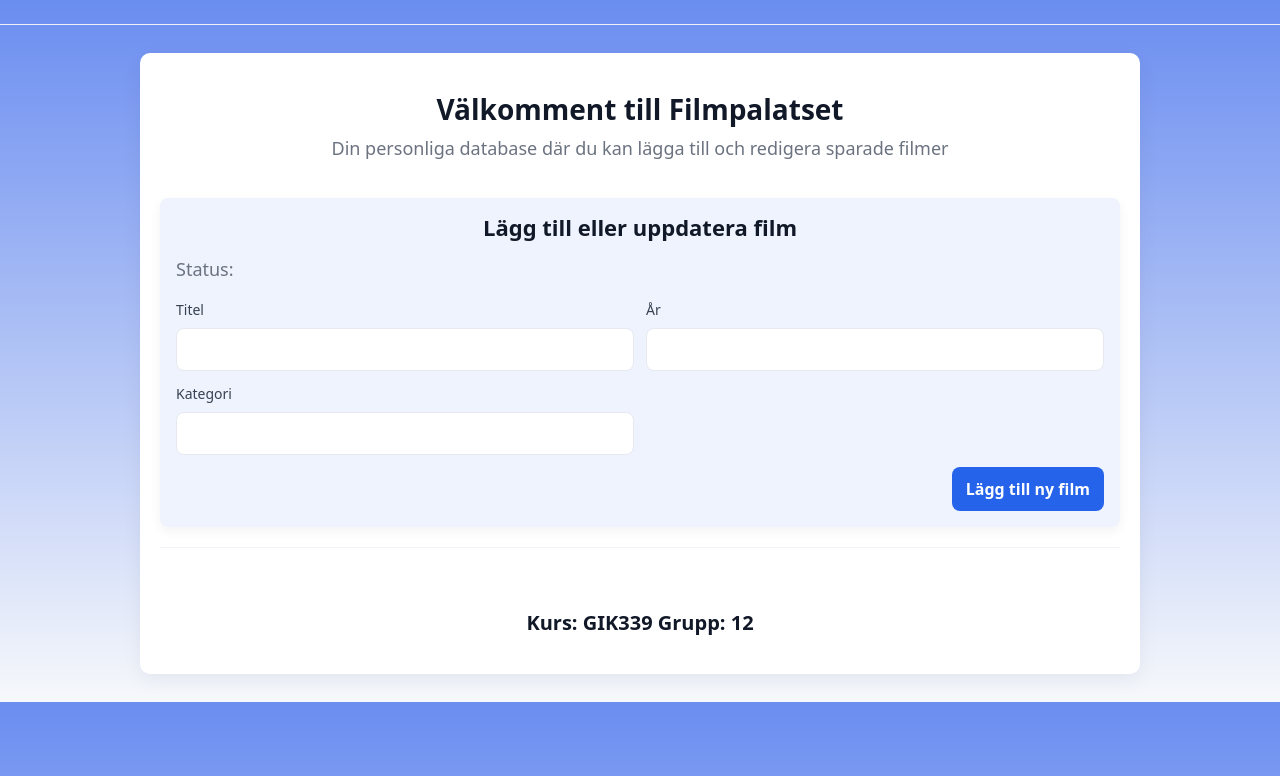
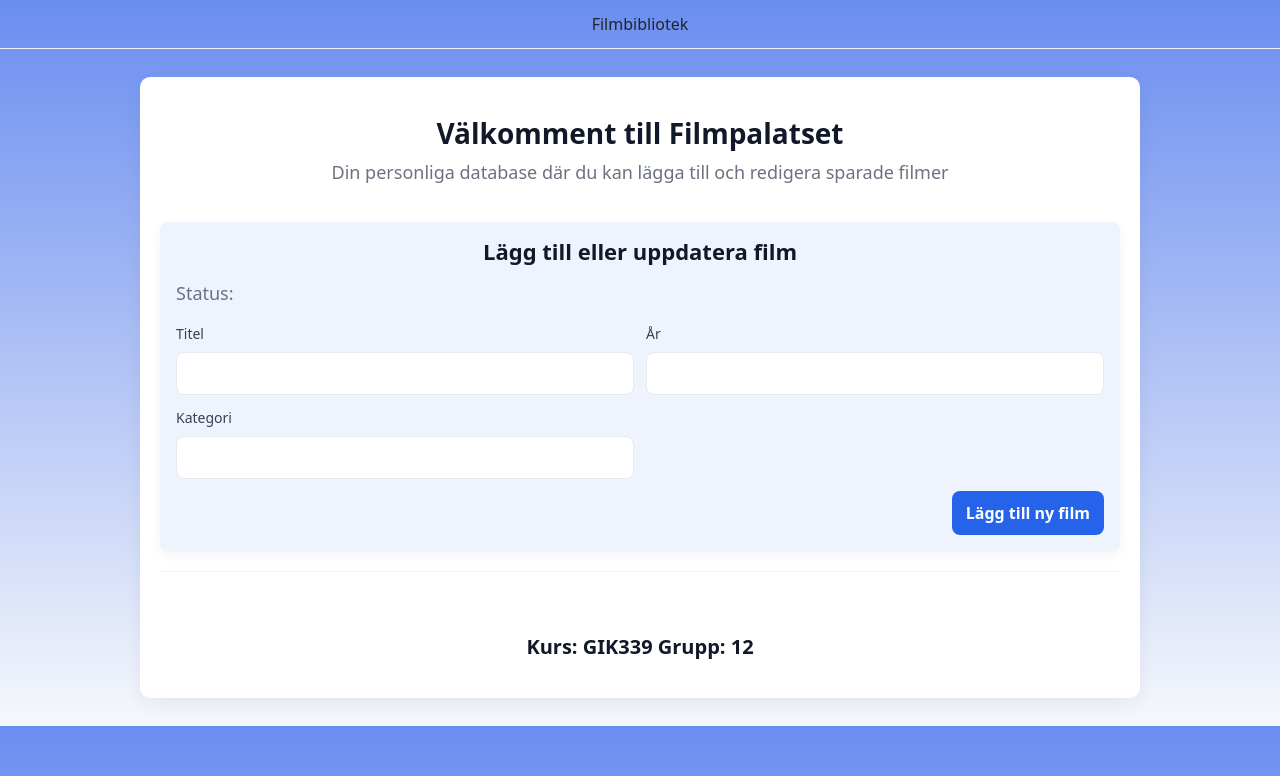
Before and after one commit to RavenMaker/gik399-12-projekt, a website: page client/index.html in a window 1280 px wide. Drawn offline with nearby package versions, Linux system fonts and the light colour scheme; no server answers.

Commit message:
Fixed text

```diff
--- a/client/index.html
+++ b/client/index.html
@@ -14,7 +14,7 @@
     <!-- HEADER -->
      <header id="main-header">
       <nav class="nav" id="main-nav">
-      <title class="text-xl ms-x"> Filmbibliotek </title>
+        <titel class="text-xl ms-x"> Filmbibliotek </titel>
       </nav>
     </header>
 
```
